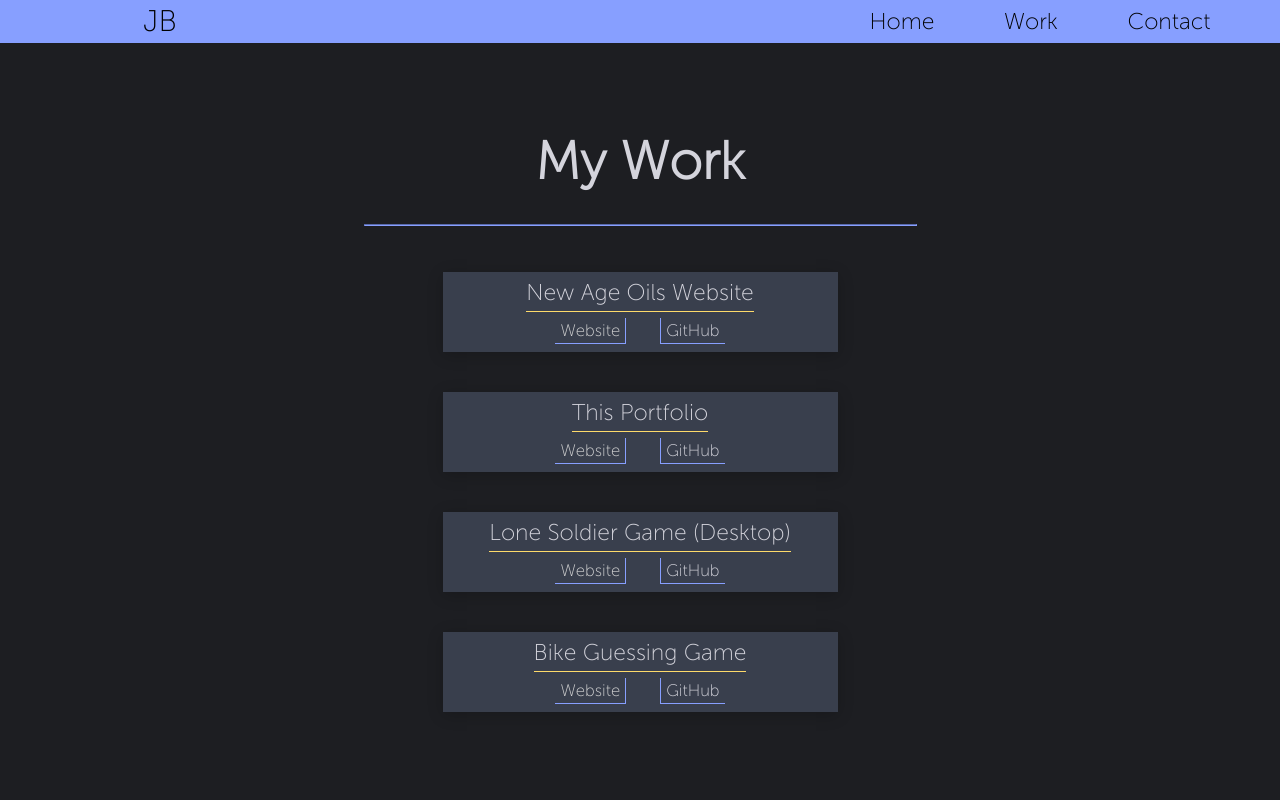
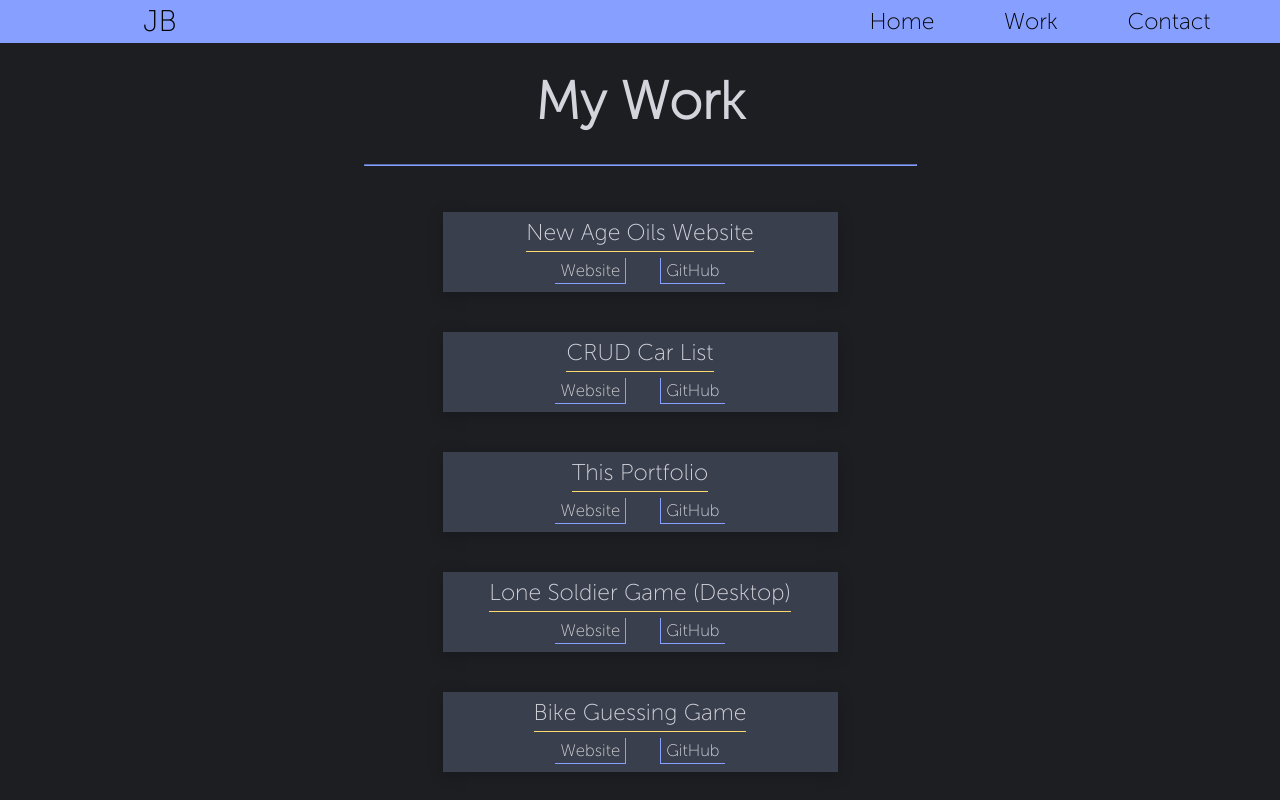
Before and after one commit to jacobbroughton/Portfolio-Heroku, a React (Create React App) app in the folder client/: page /work in a window 1280 px wide. Shown: the top 800 px of the page. Built offline with nearby package versions, Linux system fonts and the light colour scheme; a web font is replaced by a local one.

Commit message:
added work

```diff
--- a/client/src/components/Contact/Contact.js
+++ b/client/src/components/Contact/Contact.js
@@ -151,16 +151,3 @@ const Email = styled.a`
     @media(max-width: 549px) { font-size: 1.4rem }
     @media(max-width: 435px) { font-size:  1.25rem }
 `
-
-// Github
-const GitHubDiv = styled.div``
-
-const Github = styled.a`
-font-size: 1.25rem;
-margin: 0;
-color: #d4d4dc;
-text-decoration: none;
-@media(min-width: 550px) { font-size: 1.85rem; }
-@media(max-width: 549px) { font-size: 1.6rem }
-@media(max-width: 435px) { font-size:  1.45rem }
-`
--- a/client/src/components/Home/Home.js
+++ b/client/src/components/Home/Home.js
@@ -296,10 +296,6 @@ const SkillsListDiv = styled.div`
     align-items: center;
 `
 
-const SkillColLeft = styled.div``
-
-const SkillColRight = styled.div``
-
 const SkillUl = styled.ul`
     padding: 0;
     display: flex;
--- a/client/src/components/Work/Work.js
+++ b/client/src/components/Work/Work.js
@@ -22,6 +22,17 @@ class Work extends Component {
                                     <Website>Website</Website>
                                 </a>
                                 <a href="https://github.com/jlbroughton88/NewAgeOils">
+                                    <GitHub>GitHub</GitHub>
+                                </a>
+                            </WorkBtnDiv>
+                        </WorkLinkDiv>
+                        <WorkLinkDiv className="workWindow">
+                            <WorkPara>CRUD Car List</WorkPara>
+                            <WorkBtnDiv>
+                                <a href="https://crud-car-list.herokuapp.com/all">
+                                    <Website>Website</Website>
+                                </a>
+                                <a href="https://github.com/jlbroughton88/CRUD_Car_List">
                                     <GitHub>GitHub</GitHub>
                                 </a>
                             </WorkBtnDiv>
@@ -189,8 +200,3 @@ const WorkPara = styled.p`
 
     @media(max-width: 800px) { font-size: 1.2rem }
 `
-
-const WorkPara2 = styled.p`
-    margin: 0;
-    color: #d4d4dc;
-`
```
Also changed, not shown: 9 other files (tests, documents, lock files or other folders).
